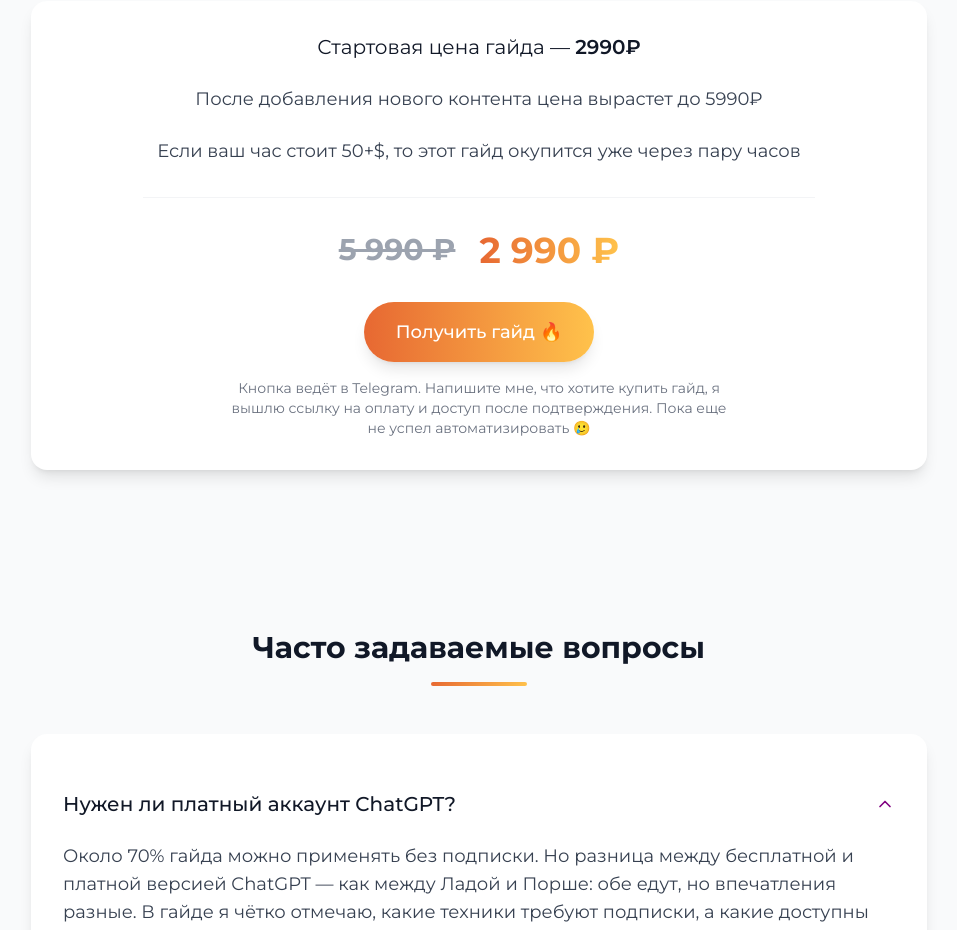
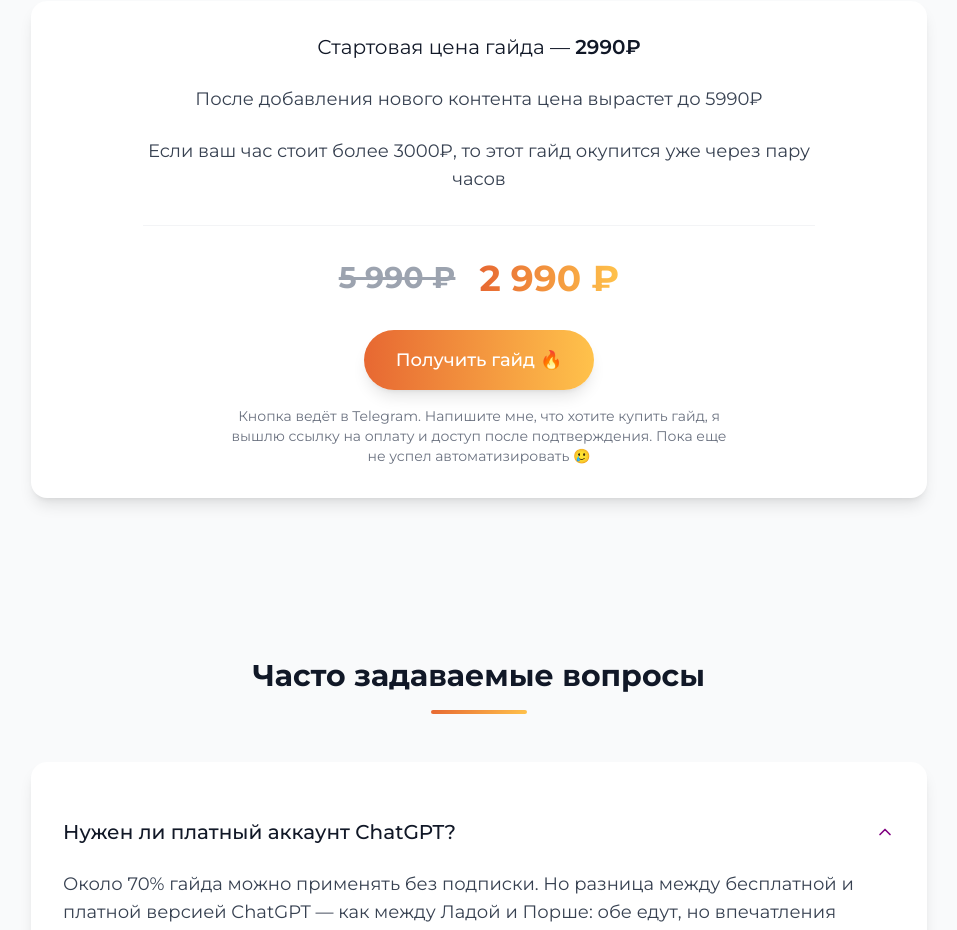
Before and after one commit to RaiconY/aiLanding, a React (Vite) app: page / in a window 1280 px wide. Shown: the part 10920-11850 px from the top of the page, without its empty margins (161-1118 px from the left). Built offline with nearby package versions, Linux system fonts and the light colour scheme.

Commit message:
Updated Pricing.tsx

```diff
--- a/src/components/Pricing.tsx
+++ b/src/components/Pricing.tsx
@@ -17,7 +17,7 @@ const Pricing: React.FC = () => {
                 После добавления нового контента цена вырастет до 5990₽
               </p>
               <p className="text-lg text-gray-700">
-                Если ваш час стоит 50+$, то этот гайд окупится уже через пару часов
+                Если ваш час стоит более 3000₽, то этот гайд окупится уже через пару часов
               </p>
             </div>
 
@@ -27,7 +27,7 @@ const Pricing: React.FC = () => {
                   5 990 ₽
                 </span>
                 <span className="text-4xl font-bold bg-gradient-to-r from-[#E76832] to-[#FFC24B] bg-clip-text text-transparent">
-                  2 990 ₽
+                  2 990&nbsp;₽
                 </span>
               </div>
 
```
